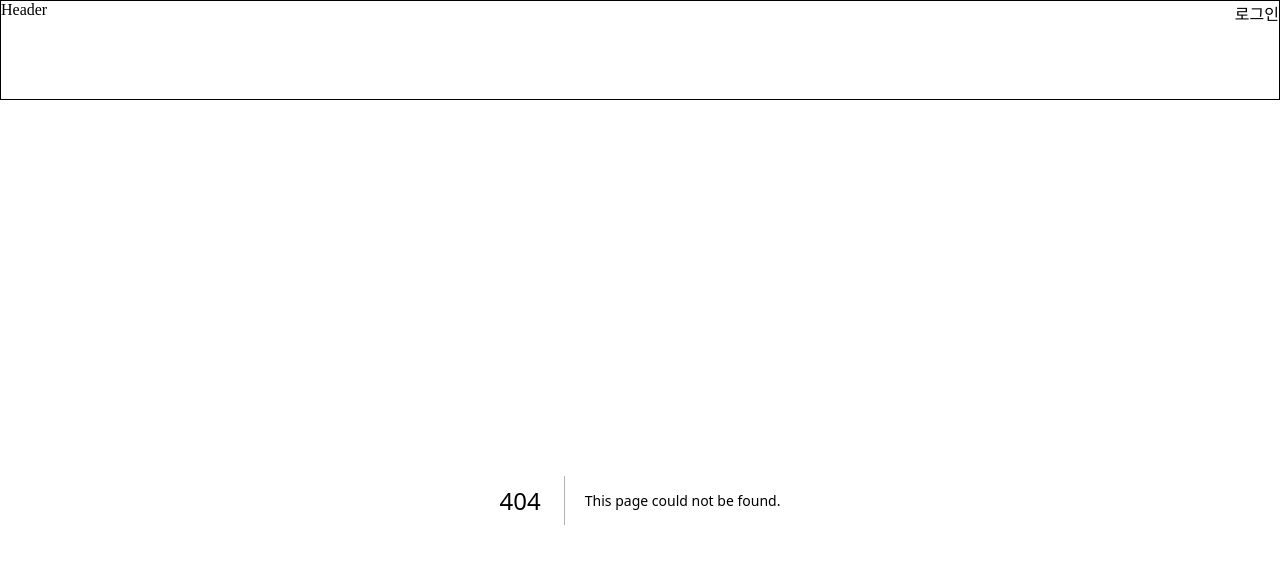
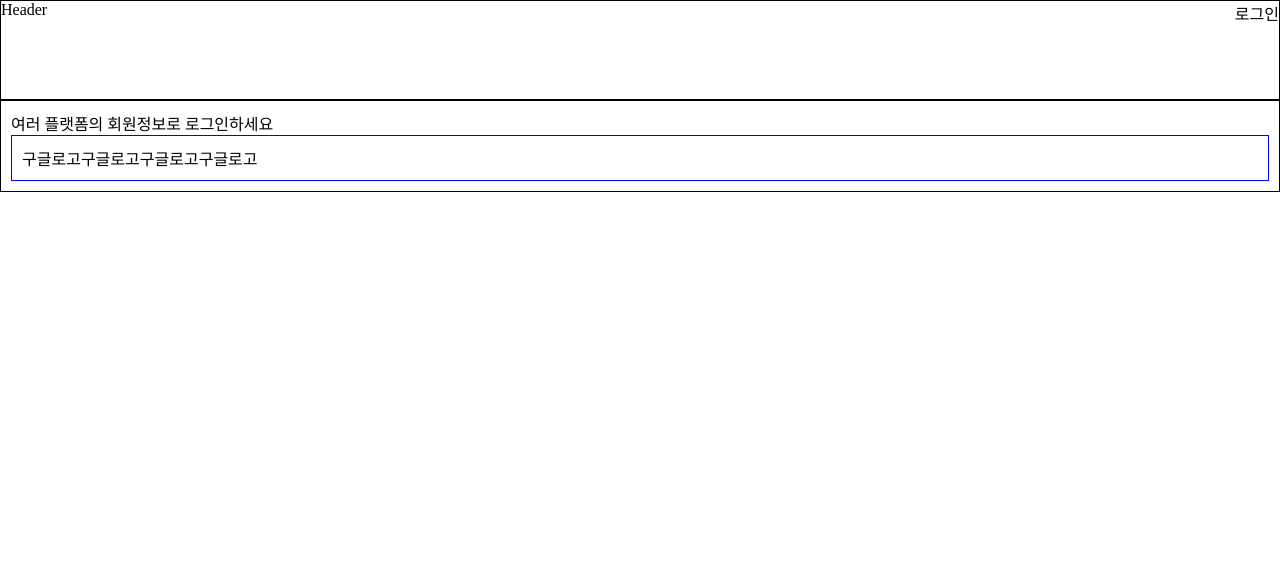
Before and after one commit to pho9902/yanawa, a Next.js app: page /login in a window 1280 px wide. Before the commit this address had no page. Shown: the top 564 px of the page. Built offline with nearby package versions, Linux system fonts and the light colour scheme.

Commit message:
woo: add login page

```diff
--- a/src/components/Header.js
+++ b/src/components/Header.js
@@ -1,10 +1,11 @@
 import styles from "@/styles/Header.module.scss";
+import Link from "next/link";
 
 export default function Header() {
   return (
     <div className={styles.wrap}>
       Header
-      <div>로그인</div>
+      <Link href={{ pathname: "login" }}>로그인</Link>
     </div>
   );
 }
--- a/src/components/List.js
+++ /dev/null
@@ -1,3 +0,0 @@
-export default function List() {
-  return <div>목록페이지</div>;
-}
--- /dev/null
+++ b/src/components/Login.js
@@ -0,0 +1,15 @@
+import styles from "@/styles/Login.module.scss";
+
+export default function Login() {
+  return (
+    <div className={styles.wrap}>
+      <div>여러 플랫폼의 회원정보로 로그인하세요</div>
+      <div className={styles.logoBox}>
+        <div>구글로고</div>
+        <div>구글로고</div>
+        <div>구글로고</div>
+        <div>구글로고</div>
+      </div>
+    </div>
+  );
+}
--- a/src/components/Main.js
+++ b/src/components/Main.js
@@ -1,5 +1,7 @@
 import styles from "@/styles/Main.module.scss";
 import temp from "@/pages/api/hello";
+import { useEffect } from "react";
+import { checkQueryString } from "@/utils/checkQS";
 
 export default function Main() {
   const array = [
@@ -32,6 +34,10 @@ export default function Main() {
     console.log(state);
     return !state;
   };
+
+  useEffect(() => {
+    checkQueryString();
+  }, []);
 
   return (
     <div className={styles.wrap}>
--- a/src/pages/list.js
+++ /dev/null
@@ -1,5 +0,0 @@
-import List from "@/components/List";
-
-export default function ListPage() {
-  return <List />;
-}
--- /dev/null
+++ b/src/pages/login.js
@@ -0,0 +1,5 @@
+import Login from "@/components/Login";
+
+export default function LoginPage() {
+  return <Login />;
+}
--- /dev/null
+++ b/src/styles/Login.module.scss
@@ -0,0 +1,10 @@
+.wrap {
+  border: 1px solid;
+  padding: 10px;
+}
+
+.logoBox {
+  padding: 10px;
+  border: 1px solid blue;
+  display: flex;
+}
--- /dev/null
+++ b/src/utils/checkQS.js
@@ -0,0 +1,3 @@
+export function checkQueryString() {
+  console.log("ㅎㅇ");
+}
```
